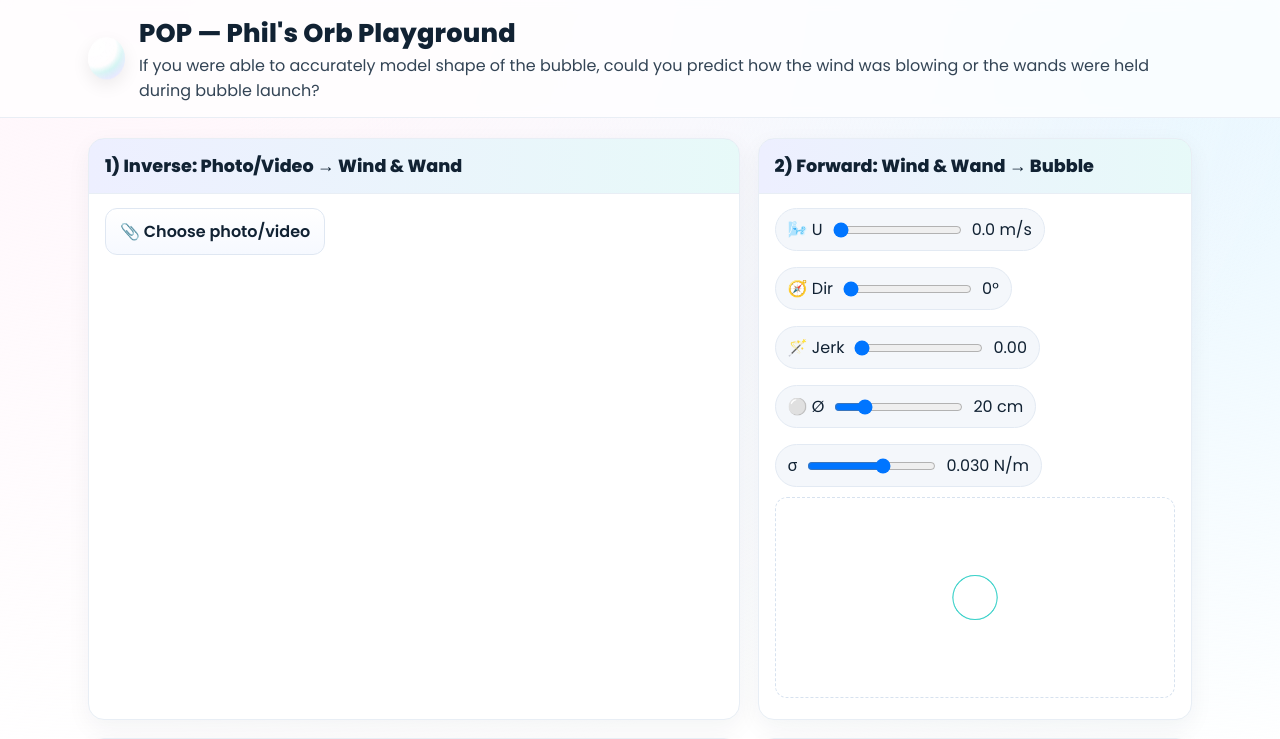
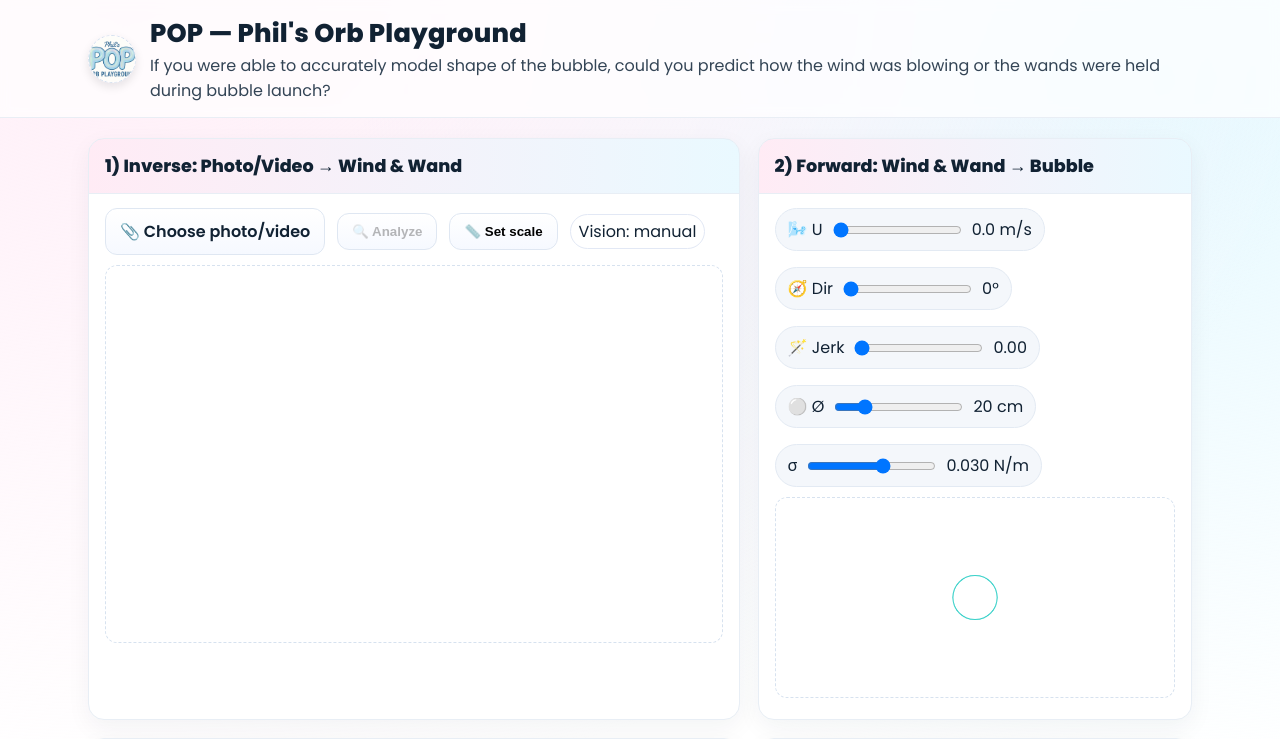
Before and after one commit to wrgr/pop, a React (Vite) app: page / in a window 1280 px wide. Shown: the top 739 px of the page. Built offline with nearby package versions, Linux system fonts and the light colour scheme.

Commit message:
Restore analyzer and refresh styling

```diff
--- a/src/App.jsx
+++ b/src/App.jsx
@@ -3,6 +3,7 @@ import Analyzer from './components/Analyzer.jsx'
 import Simulator from './components/Simulator.jsx'
 import ReferencesModal from './components/ReferencesModal.jsx'
 import CorrelationPanel from './components/CorrelationPanel.jsx'
+import logo from './images/logo.jpg'
 
 export default function App() {
   const [refsOpen, setRefsOpen] = useState(false)
@@ -10,7 +11,7 @@ export default function App() {
     <>
       <header>
         <div className="wrap title">
-          <div className="bubble" aria-hidden="true" />
+          <img src={logo} alt="POP logo" className="logo" />
           <div>
             <h1>POP — Phil's Orb Playground</h1>
             <div className="subtitle">
--- a/src/components/Analyzer.jsx
+++ b/src/components/Analyzer.jsx
@@ -1,41 +1,215 @@
-import React, { useRef, useState } from 'react'
+import React, { useEffect, useRef, useState } from 'react'
 import UncertaintyBadge from './UncertaintyBadge.jsx'
 
-// Minimal analyzer that lets the user pick an image and shows a preview.
-// The original implementation was incomplete and produced top-level return
-// statements that broke the build. This simplified component keeps the UI
-// responsive while a fuller analysis implementation can be restored later.
-
+// Restored analyzer with manual ellipse drawing, scale setting and
+// basic wind estimation from the selected bubble outline.
 export default function Analyzer() {
   const [imgURL, setImgURL] = useState(null)
+  const [img, setImg] = useState(null)
+  const canvasRef = useRef(null)
+  const [ellipse, setEllipse] = useState(null)
+  const [scalePxPerCm, setScalePxPerCm] = useState(null)
+  const [pickPts, setPickPts] = useState(null)
+  const [report, setReport] = useState(null)
   const fileRef = useRef(null)
+
+  useEffect(() => {
+    redraw()
+  }, [img, ellipse, pickPts])
 
   function onFile(e) {
     const file = e.target.files?.[0]
     if (file) {
-      setImgURL(URL.createObjectURL(file))
+      const url = URL.createObjectURL(file)
+      setImgURL(url)
+      const im = new Image()
+      im.onload = () => {
+        setImg(im)
+        redraw()
+      }
+      im.src = url
     } else {
       setImgURL(null)
+      setImg(null)
     }
+  }
+
+  function redraw() {
+    const c = canvasRef.current
+    if (!c) return
+    const ctx = c.getContext('2d')
+    ctx.clearRect(0, 0, c.width, c.height)
+    if (img) ctx.drawImage(img, 0, 0, c.width, c.height)
+    if (ellipse) {
+      ctx.strokeStyle = '#ff7abc'
+      ctx.lineWidth = 2
+      ctx.beginPath()
+      ctx.ellipse(
+        ellipse.cx,
+        ellipse.cy,
+        ellipse.a,
+        ellipse.b,
+        ellipse.angleRad,
+        0,
+        Math.PI * 2
+      )
+      ctx.stroke()
+    }
+    if (pickPts) {
+      ctx.fillStyle = '#70d6ff'
+      pickPts.forEach((p) => {
+        ctx.beginPath()
+        ctx.arc(p.x, p.y, 5, 0, Math.PI * 2)
+        ctx.fill()
+      })
+    }
+  }
+
+  function onCanvasDown(ev) {
+    if (pickPts) return
+    const r = canvasRef.current.getBoundingClientRect()
+    const start = { x: ev.clientX - r.left, y: ev.clientY - r.top }
+    function move(e) {
+      const xx = e.clientX - r.left
+      const yy = e.clientY - r.top
+      const dx = xx - start.x
+      const dy = yy - start.y
+      const a = Math.max(5, Math.abs(dx))
+      const b = Math.max(5, Math.abs(dy))
+      const angleRad = Math.atan2(dy, dx)
+      setEllipse({ cx: start.x, cy: start.y, a, b, angleRad })
+    }
+    function up() {
+      window.removeEventListener('mousemove', move)
+      window.removeEventListener('mouseup', up)
+    }
+    window.addEventListener('mousemove', move)
+    window.addEventListener('mouseup', up)
+  }
+
+  function startScalePick() {
+    setPickPts([])
+  }
+
+  function onCanvasClick(ev) {
+    if (!pickPts) return
+    const r = canvasRef.current.getBoundingClientRect()
+    const pt = { x: ev.clientX - r.left, y: ev.clientY - r.top }
+    setPickPts((p) => {
+      const np = [...p, pt]
+      if (np.length === 2) {
+        const d = Math.hypot(np[0].x - np[1].x, np[0].y - np[1].y)
+        const cm = parseFloat(prompt('Real distance in cm:', '10'))
+        if (cm > 0) setScalePxPerCm(d / cm)
+        setPickPts(null)
+      }
+      return np
+    })
+  }
+
+  function analyze() {
+    if (!ellipse) return
+    const { c1 = 1, c2 = 0.3, rho = 1.2, sigma = 0.03, Rf = 0.2 } =
+      window.POP_PARAMS || {}
+    const major = Math.max(ellipse.a, ellipse.b)
+    const minor = Math.min(ellipse.a, ellipse.b)
+    const axisRatio = major / minor
+    const D = (major - minor) / (major + minor)
+    const We = (axisRatio - 1) / (c1 - c2 * (axisRatio - 1))
+    const Rm = scalePxPerCm
+      ? Math.sqrt(ellipse.a * ellipse.b) / scalePxPerCm / 100
+      : Rf
+    const U = Math.sqrt((We * sigma) / (rho * Rm))
+    const rep = {
+      axisRatio: axisRatio.toFixed(2),
+      D: D.toFixed(3),
+      Rcm: scalePxPerCm ? Rm * 100 : null,
+      wind: {
+        We,
+        U,
+        Ulo: U * 0.9,
+        Uhi: U * 1.1,
+        class: windClass(U),
+      },
+    }
+    setReport(rep)
+  }
+
+  function windClass(U) {
+    if (U < 0.3) return 'calm'
+    if (U < 1.5) return 'light air'
+    if (U < 3.3) return 'light breeze'
+    if (U < 5.5) return 'gentle breeze'
+    return 'windy'
+  }
+
+  function downloadJSON() {
+    if (!report) return
+    const blob = new Blob([JSON.stringify(report, null, 2)], {
+      type: 'application/json',
+    })
+    const a = document.createElement('a')
+    a.href = URL.createObjectURL(blob)
+    a.download = 'pop_report.json'
+    a.click()
   }
 
   return (
     <div className="stack">
-      <div className="controls">
+      <div className="controls" style={{ gap: 12 }}>
         <label className="btn">
-          <input ref={fileRef} type="file" accept="image/*,video/*" onChange={onFile} />
+          <input
+            ref={fileRef}
+            type="file"
+            accept="image/*,video/*"
+            onChange={onFile}
+          />
           <span>📎 Choose photo/video</span>
         </label>
+        <button className="btn" onClick={analyze} disabled={!ellipse}>
+          🔍 Analyze
+        </button>
+        <button className="btn" onClick={startScalePick}>
+          📏 Set scale
+        </button>
+        <span className="badge">
+          Vision: {window.__cvReady ? 'OpenCV.js ready' : 'manual'}
+        </span>
       </div>
-      {imgURL && (
-        <div className="stack">
-          <img src={imgURL} alt="uploaded sample" />
-          <div className="kv">
-            <div className="label">Wind speed U (m/s)</div>
-            <div>
-              {/* Placeholder values until real analysis is implemented */}
-              <UncertaintyBadge value={0} lo={0} hi={0} />
-            </div>
+      <canvas
+        ref={canvasRef}
+        width={720}
+        height={440}
+        onMouseDown={onCanvasDown}
+        onClick={onCanvasClick}
+      />
+      {report && (
+        <div className="kv">
+          <div className="label">Axis ratio (a/b)</div>
+          <div>{report.axisRatio}</div>
+          <div className="label">Deformation D</div>
+          <div>{report.D}</div>
+          <div className="label">Equiv. radius R</div>
+          <div>
+            {report.Rcm ? `${report.Rcm.toFixed(1)} cm` : '— (set scale for cm)'}
+          </div>
+          <div className="label">Wind class</div>
+          <div>{report.wind.class}</div>
+          <div className="label">Weber (We)</div>
+          <div>{report.wind.We.toFixed(2)}</div>
+          <div className="label">Wind speed U (m/s)</div>
+          <div>
+            <UncertaintyBadge
+              value={report.wind.U}
+              lo={report.wind.Ulo}
+              hi={report.wind.Uhi}
+            />
+          </div>
+          <div className="label">Download</div>
+          <div>
+            <button className="btn" onClick={downloadJSON}>
+              ⬇️ JSON
+            </button>
           </div>
         </div>
       )}
--- a/src/styles.css
+++ b/src/styles.css
@@ -1,4 +1,5 @@
-:root{ --bg1:#e8f7ff; --bg2:#fff6fb; --ink:#123; --ink2:#345; --accent:#6c7bff; --accent2:#3ad1c9; --good:#32c671; --warn:#ffb020; --bad:#ff6b6b }
+/* Playful palette pulled from the new POP logo */
+:root{ --bg1:#e6f9ff; --bg2:#ffeff8; --ink:#123; --ink2:#345; --accent:#ff7abc; --accent2:#70d6ff; --good:#32c671; --warn:#ffb020; --bad:#ff6b6b }
 *{ box-sizing:border-box }
 html,body,#root{ height:100%; margin:0 }
 body{ font-family:Poppins,system-ui,Segoe UI,Roboto,Helvetica,Arial,sans-serif; color:var(--ink);
@@ -6,22 +7,20 @@ background: radial-gradient(1200px 800px at 10% 0%, var(--bg2), transparent), ra
 header{ position:sticky; top:0; backdrop-filter:saturate(1.1) blur(6px); background:rgba(255,255,255,.7); border-bottom:1px solid #e9eef5; z-index:10 }
 .wrap{ max-width:1140px; margin:0 auto; padding:14px 18px }
 .title{ display:flex; align-items:center; gap:14px }
-.bubble{ width:42px; height:42px; border-radius:50%; background: radial-gradient(circle at 25% 25%, rgba(255,255,255,.9), rgba(255,255,255,.3) 35%, rgba(255,255,255,.1) 45%, rgba(58,209,201,.25) 60%, rgba(108,123,255,.25) 80%, rgba(255,255,255,.3) 100%);
-box-shadow: 0 6px 18px rgba(0,0,0,.08), inset 0 0 16px rgba(255,255,255,.7); animation: float 5s ease-in-out infinite }
-@keyframes float{0%{transform:translateY(0)}50%{transform:translateY(-6px)}100%{transform:translateY(0)}}
+.logo{ width:48px; height:48px; border-radius:50%; object-fit:cover; box-shadow:0 4px 10px rgba(0,0,0,.1) }
 h1{font-weight:800; letter-spacing:.2px; margin:0; font-size:1.6rem}
 .subtitle{color:var(--ink2); font-weight:400}
 main{max-width:1140px; margin:20px auto; padding:0 18px 44px}
 .grid{display:grid; grid-template-columns: 1fr; gap:18px}
 @media(min-width:980px){.grid{grid-template-columns: 1.2fr .8fr}}
 .card{background:#fff; border:1px solid #e8eef5; border-radius:16px; box-shadow:0 8px 24px rgba(18,34,51,.05); overflow:hidden}
-.card h2{margin:0; padding:14px 16px; background:linear-gradient(90deg, rgba(108,123,255,.12), rgba(58,209,201,.12)); border-bottom:1px solid #e8eef5; font-size:1.1rem}
+.card h2{margin:0; padding:14px 16px; background:linear-gradient(90deg, rgba(255,122,188,.15), rgba(112,214,255,.15)); border-bottom:1px solid #e8eef5; font-size:1.1rem}
 .card .body{padding:14px 16px}
 .controls{display:flex; flex-wrap:wrap; gap:10px; align-items:center}
 .pill{background:#f4f7fb; border:1px solid #e3eaf3; padding:8px 12px; border-radius:999px; display:inline-flex; gap:8px; align-items:center}
 input[type="file"]{display:none}
 .btn{display:inline-flex; align-items:center; gap:8px; padding:10px 14px; border-radius:12px; border:1px solid #dfe7f2; background:linear-gradient(180deg,#fff, #f6f9ff); cursor:pointer; font-weight:600}
-.btn.primary{background:linear-gradient(180deg,#6c7bff,#3ad1c9); color:white; border:none}
+.btn.primary{background:linear-gradient(180deg,var(--accent),var(--accent2)); color:white; border:none}
 .btn.ghost{background:#fff}
 .stack{display:flex; flex-direction:column; gap:10px}
 .row{display:flex; gap:10px; align-items:center}
```
